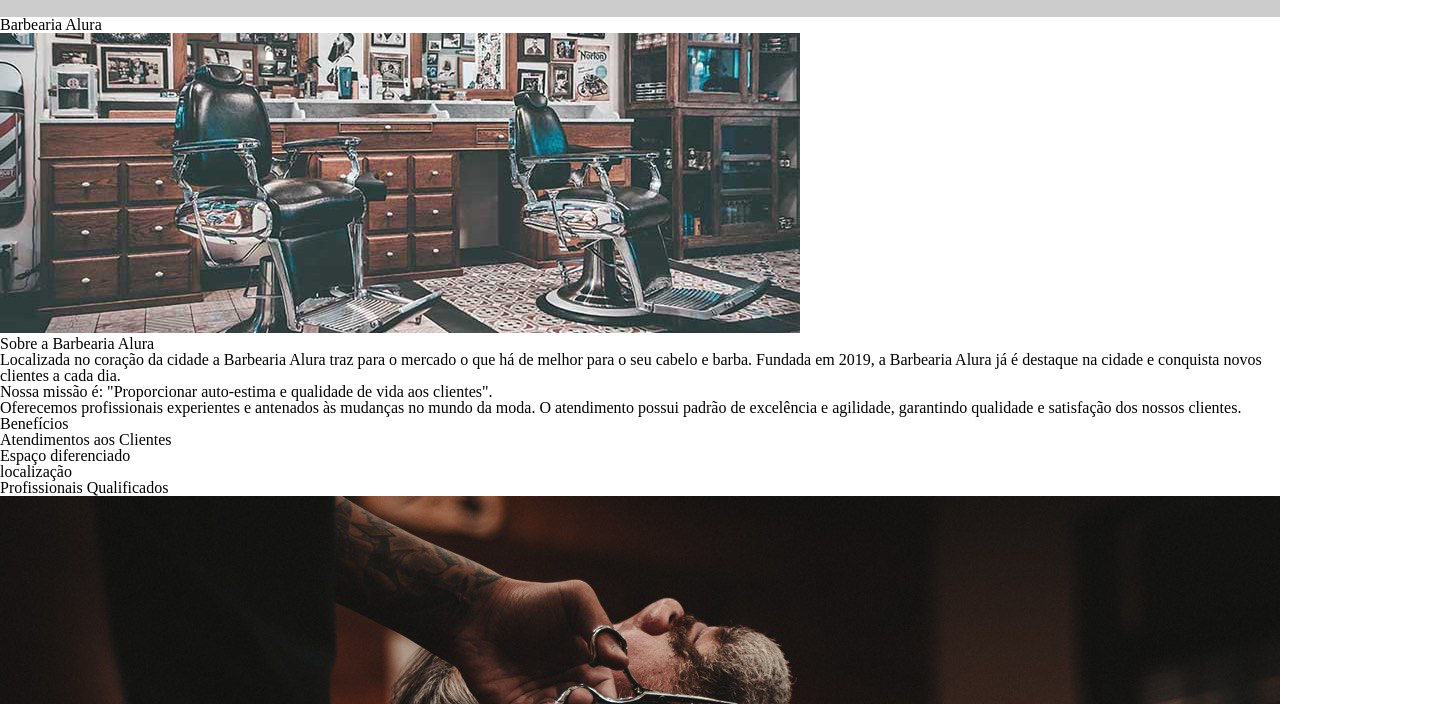
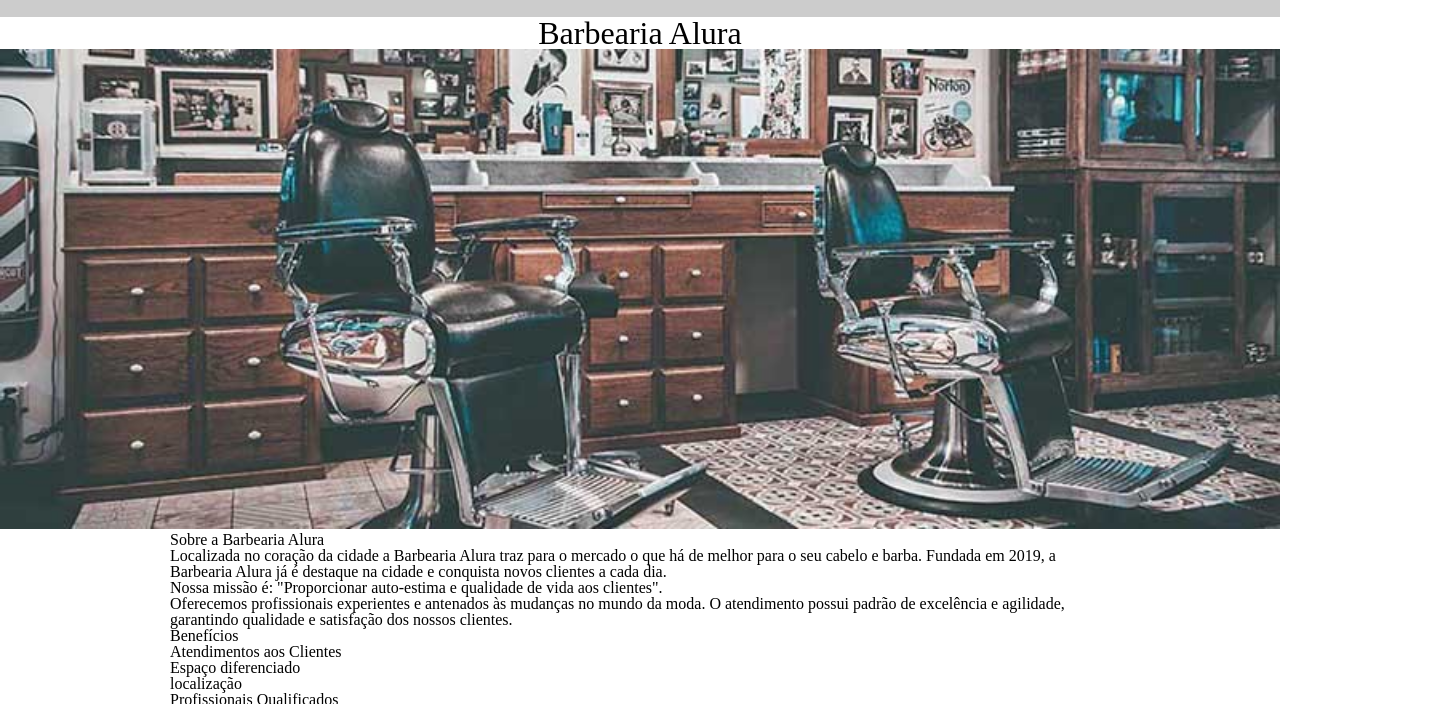
Before and after one commit to Gabrielgaia99/barbearia_alura, a plain HTML site: page index.html in a window 1280 px wide. Shown: the part 276-980 px from the top of the page, 1450 px wide, since content can reach past the window. Drawn offline with Linux system fonts and the light colour scheme.

Commit message:
Modificando pág inicial

```diff
--- a/index.html
+++ b/index.html
@@ -45,9 +45,11 @@
 
 
 
-		<img id="banner" src="banner.jpg">
+		<img class="banner" src="banner.jpg">
 
-	<div class="principal">
+
+			<main>
+				<section class="principal">
 
 
 					<h2 class="titulo-centralizado">Sobre a Barbearia Alura</h2>
@@ -59,22 +61,9 @@
 					<p>Oferecemos profissionais experientes e antenados às mudanças no mundo da moda. O atendimento possui padrão de excelência e agilidade, garantindo qualidade e satisfação dos nossos clientes.</p>
 
 
-	</div>
+				</section>
 
-	<div class="beneficios">
-
-
-		<h3 class="titulo-centralizado">Benefícios</h3>
-
-	<main>
-		</div>
-		<ul>
-		<li class="itens">Atendimentos aos Clientes</li>
-		<li class="itens">Espaço diferenciado</li>
-		<li class="itens">localização</li>
-		<li class="itens">Profissionais Qualificados</li>
-
-		</ul>
+			</main>
 
 
 
@@ -83,7 +72,9 @@
 
 
 
-		<img src="beneficios.jpg" alt="beneficios" class="imagembeneficio">
+
+
+		<section class="beneficios"> <!--bloco semântico uso da SECTION-->
 
 
 
@@ -91,7 +82,43 @@
 
 
 
+
+			<main>
+				<ul>
+					<h3 class="titulo-centralizado">Benefícios</h3>
+					<li class="itens">Atendimentos aos Clientes</li>
+					<li class="itens">Espaço diferenciado</li>
+					<li class="itens">localização</li>
+					<li class="itens">Profissionais Qualificados</li>
+
+				</ul>
+
+					<img src="beneficios.jpg" alt="beneficios" class="imagembeneficio">
+
+
 			</main>
+
+
+		</section>
+
+
+
+
+
+
+
+
+
+
+
+
+
+
+
+
+
+
+
 
 
 
--- a/style.css
+++ b/style.css
@@ -172,3 +172,16 @@ td, th {
     border: 1px solid #000000;
     padding: 15px 8px; /* lateral, pra cima e baixo */
 }
+
+
+/* CSS da Página Inicial */
+.banner {
+    width: 100%;
+
+}
+
+.titulo-principal {
+    text-align: center;
+    font-size: 2em;
+
+}
```
Lines whose indentation alone changed are shown as unchanged.
